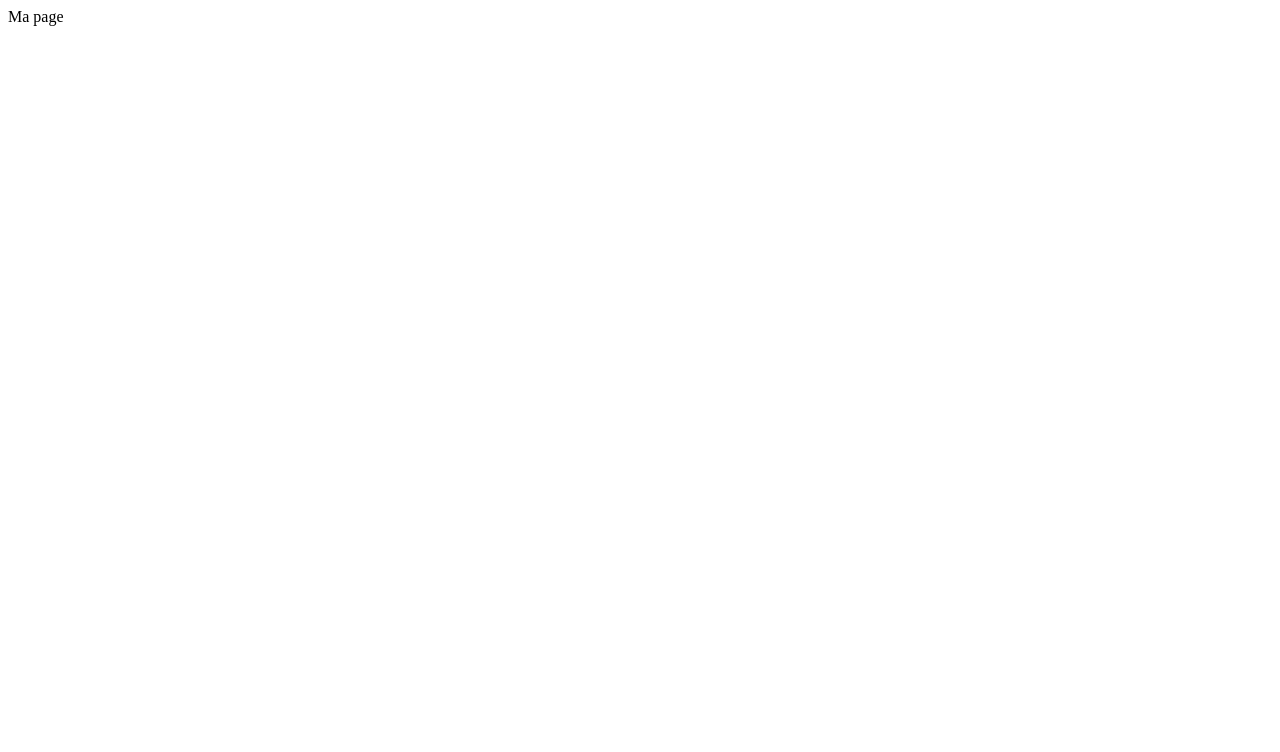
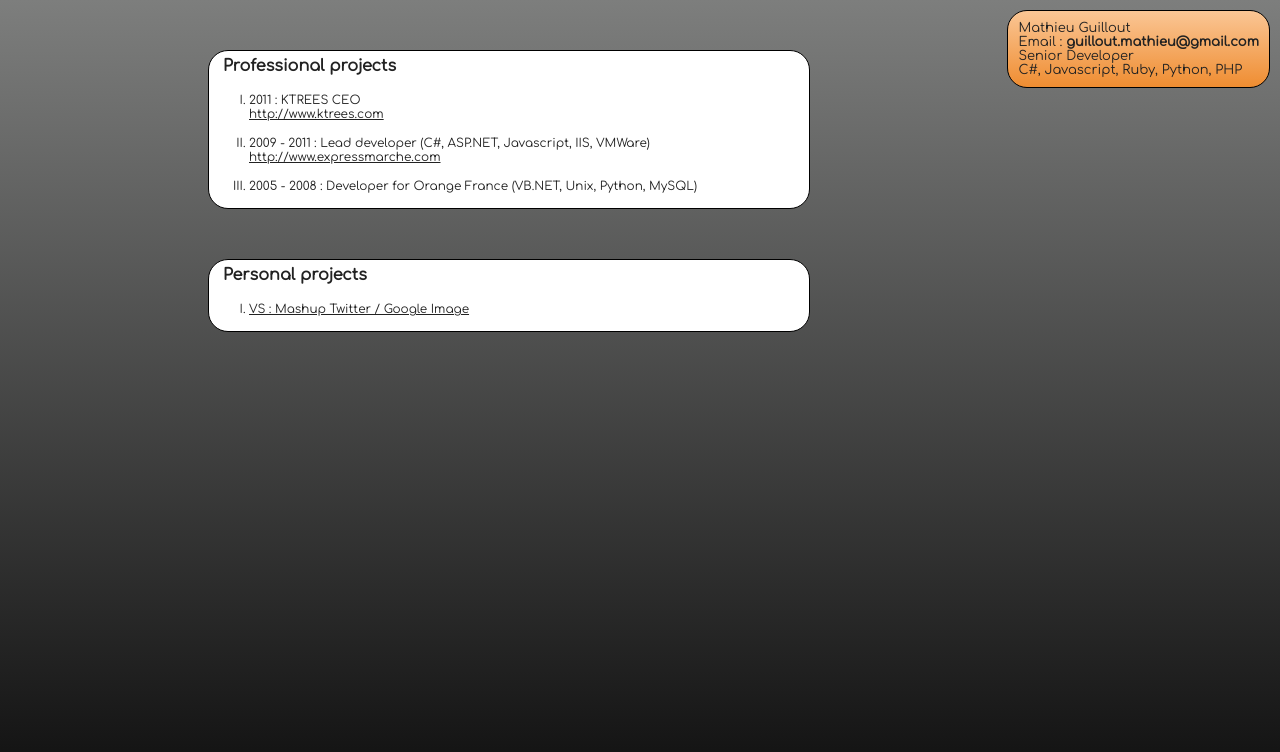
Before and after one commit to mguillout/mguillout.github.com, a plain HTML site: page index.html in a window 1280 px wide. Drawn offline with Linux system fonts and the light colour scheme.

Commit message:
Ajout index

```diff
--- a/index.html
+++ b/index.html
@@ -1,8 +1,98 @@
 <html>
   <head>
+    <link href='http://fonts.googleapis.com/css?family=Comfortaa' rel='stylesheet' type='text/css'>
+    <style>
+      body {
+        background: #7d7e7d; /* Old browsers */
+        background: -moz-linear-gradient(top, #7d7e7d 0%, #0e0e0e 100%); /* FF3.6+ */
+        background: -webkit-gradient(linear, left top, left bottom, color-stop(0%,#7d7e7d), color-stop(100%,#0e0e0e)); /* Chrome,Safari4+ */
+        background: -webkit-linear-gradient(top, #7d7e7d 0%,#0e0e0e 100%); /* Chrome10+,Safari5.1+ */
+        background: -o-linear-gradient(top, #7d7e7d 0%,#0e0e0e 100%); /* Opera11.10+ */
+        background: -ms-linear-gradient(top, #7d7e7d 0%,#0e0e0e 100%); /* IE10+ */
+        filter: progid:DXImageTransform.Microsoft.gradient( startColorstr='#7d7e7d', endColorstr='#0e0e0e',GradientType=0 ); /* IE6-9 */
+        background: linear-gradient(top, #7d7e7d 0%,#0e0e0e 100%); /* W3C */
+        font-family: 'Comfortaa', cursive;
+        color:white;
+      }
 
+      div.presentation {
+          position:absolute;
+          top:10px;
+          right:10px;
+          border:1px black solid;
+          padding:10px;
+          color:#222222;
+          border-radius:20px;
+          font-size:13px;
+          background: #fac695; /* Old browsers */
+          background: -moz-linear-gradient(top, #fac695 0%, #f5ab66 47%, #ef8d31 100%); /* FF3.6+ */
+          background: -webkit-gradient(linear, left top, left bottom, color-stop(0%,#fac695), color-stop(47%,#f5ab66), color-stop(100%,#ef8d31)); /* Chrome,Safari4+ */
+          background: -webkit-linear-gradient(top, #fac695 0%,#f5ab66 47%,#ef8d31 100%); /* Chrome10+,Safari5.1+ */
+          background: -o-linear-gradient(top, #fac695 0%,#f5ab66 47%,#ef8d31 100%); /* Opera11.10+ */
+          background: -ms-linear-gradient(top, #fac695 0%,#f5ab66 47%,#ef8d31 100%); /* IE10+ */
+          filter: progid:DXImageTransform.Microsoft.gradient( startColorstr='#fac695', endColorstr='#ef8d31',GradientType=0 ); /* IE6-9 */
+          background: linear-gradient(top, #fac695 0%,#f5ab66 47%,#ef8d31 100%); /* W3C */
+      }
+
+      div.projects {
+        color:#222222;
+        background:white;
+        width:600px;
+        margin-left:200px;
+        margin-top:50px;
+        border-radius:20px;
+        border:1px black solid;
+      }
+
+      div.projects span{
+        margin-left:14px;
+        top:10px;
+        line-height:30px;
+        font-size:16px;
+        font-weight:bold;
+      }
+
+      ul {
+        list-style-type:upper-roman;
+        font-size:12px;
+      }
+
+      ul li {
+        margin-bottom:15px;
+      }
+      div.projects a {
+        color:#222222;
+        text-decoration:underline;
+      }
+
+      div.projects a:hover {
+          cursor:pointer;
+          text-decoration:none;
+      }
+    </style>
   </head>
   <body>
-    Ma page
+    <div class="presentation">
+      Mathieu Guillout<br/>
+      Email : <b>guillout.mathieu@gmail.com</b><br/>
+      Senior Developer<br/>
+      C#, Javascript, Ruby, Python, PHP
+    </div>
+
+    <div class="projects pro">
+      <span class="titre">Professional projects</span>
+      <ul>
+        <li>2011 : KTREES CEO <br> <a href="http://www.ktrees.com">http://www.ktrees.com</a> </li>
+        <li>2009 - 2011 : Lead developer (C#, ASP.NET, Javascript, IIS, VMWare) <br> <a href="http://www.expressmarche.com">http://www.expressmarche.com</a></li>
+        <li>2005 - 2008 : Developer for Orange France (VB.NET, Unix, Python, MySQL)</li>
+    </div>
+
+    <div class="projects perso">
+      <span class="titre">Personal projects</span>
+      <ul>
+        <li><a href="http://mguillout.github.com/Twitt-VS">VS : Mashup Twitter / Google Image</a></li>
+      </ul>
+    </div>
+
   </body>
 </html>
```
